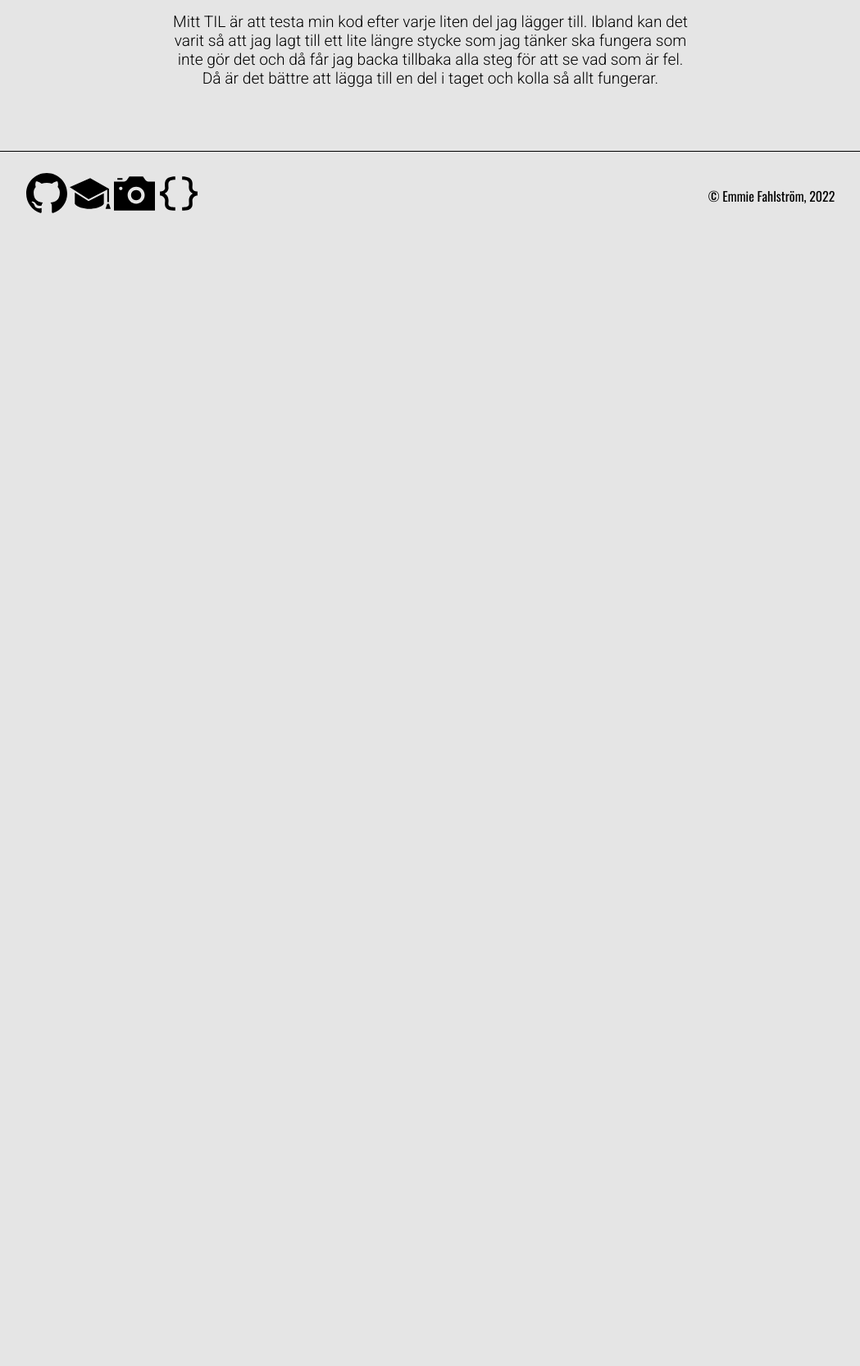
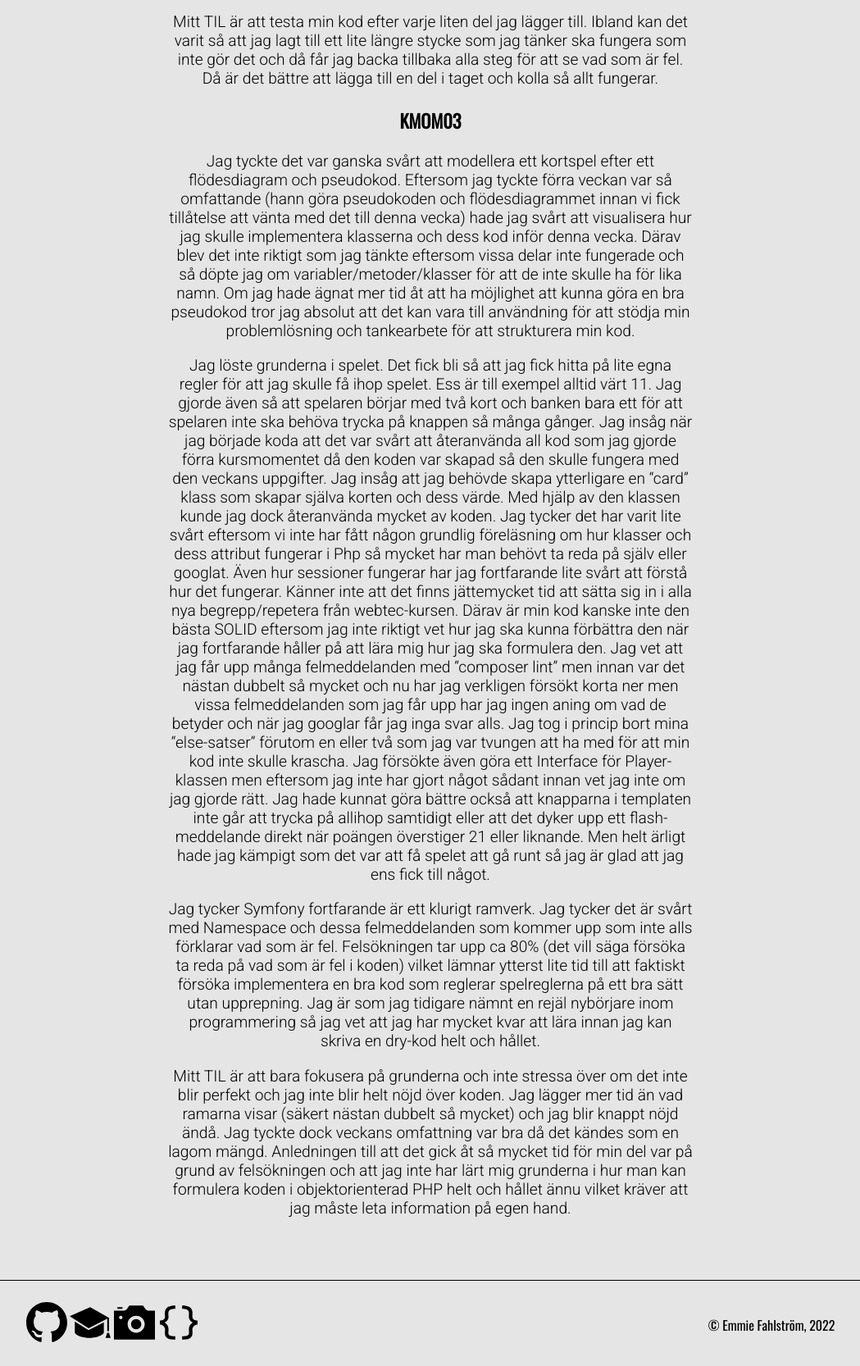
Before and after one commit to emcofa/mvc-report, a Symfony app: template templates/report.html.twig in a window 1280 px wide. Shown: the part 2175-3841 px from the top of the page at 82% size, without its empty margins (115-1164 px from the left). Before the commit the page ends 2435 px from the top, so only its background shows below. Run offline with Twig, Linux system fonts and the light colour scheme; the template is opened without the code that fills it, so the values that code supplies are empty; some libraries are stand-ins or nearby versions.

Commit message:
added report for kmom03

```diff
--- a/templates/report.html.twig
+++ b/templates/report.html.twig
@@ -70,6 +70,48 @@
             till ett lite längre stycke som jag tänker ska fungera som inte gör det och då får jag backa tillbaka alla
             steg för att se vad som är fel. Då är det bättre att lägga till en del i taget och kolla så allt fungerar.
         </p>
+        <h3>KMOM03</h3>
+        <p>Jag tyckte det var ganska svårt att modellera ett kortspel efter ett flödesdiagram och pseudokod. Eftersom
+            jag tyckte förra veckan var så omfattande (hann göra pseudokoden och flödesdiagrammet innan vi fick
+            tillåtelse att vänta med det till denna vecka) hade jag svårt att visualisera hur jag skulle implementera
+            klasserna och dess kod inför denna vecka. Därav blev det inte riktigt som jag tänkte eftersom vissa delar
+            inte fungerade och så döpte jag om variabler/metoder/klasser för att de inte skulle ha för lika namn. Om jag
+            hade ägnat mer tid åt att ha möjlighet att kunna göra en bra pseudokod tror jag absolut att det kan vara
+            till användning för att stödja min problemlösning och tankearbete för att strukturera min kod.</p>
+        <p>Jag löste grunderna i spelet. Det fick bli så att jag fick hitta på lite egna regler för att jag skulle få
+            ihop spelet. Ess är till exempel alltid värt 11. Jag gjorde även så att spelaren börjar med två kort och
+            banken bara ett för att spelaren inte ska behöva trycka på knappen så många gånger. Jag insåg när jag
+            började koda att det var svårt att återanvända all kod som jag gjorde förra kursmomentet då den koden var
+            skapad så den skulle fungera med den veckans uppgifter. Jag insåg att jag behövde skapa ytterligare en
+            “card” klass som skapar själva korten och dess värde. Med hjälp av den klassen kunde jag dock återanvända
+            mycket av koden. Jag tycker det har varit lite svårt eftersom vi inte har fått någon grundlig föreläsning om
+            hur klasser och dess attribut fungerar i Php så mycket har man behövt ta reda på själv eller googlat. Även
+            hur sessioner fungerar har jag fortfarande lite svårt att förstå hur det fungerar. Känner inte att det finns
+            jättemycket tid att sätta sig in i alla nya begrepp/repetera från webtec-kursen. Därav är min kod kanske
+            inte den bästa SOLID eftersom jag inte riktigt vet hur jag ska kunna förbättra den när jag fortfarande
+            håller på att lära mig hur jag ska formulera den. Jag vet att jag får upp många felmeddelanden med “composer
+            lint” men innan var det nästan dubbelt så mycket och nu har jag verkligen försökt korta ner men vissa
+            felmeddelanden som jag får upp har jag ingen aning om vad de betyder och när jag googlar får jag inga svar
+            alls. Jag tog i princip bort mina “else-satser” förutom en eller två som jag var tvungen att ha med för att
+            min kod inte skulle krascha. Jag försökte även göra ett Interface för Player-klassen men eftersom jag inte
+            har gjort något sådant innan vet jag inte om jag gjorde rätt. Jag hade kunnat göra bättre också att
+            knapparna i templaten inte går att trycka på allihop samtidigt eller att det dyker upp ett flash-meddelande
+            direkt när poängen överstiger 21 eller liknande. Men helt ärligt hade jag kämpigt som det var att få spelet
+            att gå runt så jag är glad att jag ens fick till något.</p>
+        <p>
+            Jag tycker Symfony fortfarande är ett klurigt ramverk. Jag tycker det är svårt med Namespace och dessa
+            felmeddelanden som kommer upp som inte alls förklarar vad som är fel. Felsökningen tar upp ca 80% (det vill
+            säga försöka ta reda på vad som är fel i koden) vilket lämnar ytterst lite tid till att faktiskt försöka
+            implementera en bra kod som reglerar spelreglerna på ett bra sätt utan upprepning. Jag är som jag tidigare
+            nämnt en rejäl nybörjare inom programmering så jag vet att jag har mycket kvar att lära innan jag kan skriva
+            en dry-kod helt och hållet.
+        </p>
+        <p>Mitt TIL är att bara fokusera på grunderna och inte stressa över om det inte blir perfekt och jag inte blir
+            helt nöjd över koden. Jag lägger mer tid än vad ramarna visar (säkert nästan dubbelt så mycket) och jag blir
+            knappt nöjd ändå. Jag tyckte dock veckans omfattning var bra då det kändes som en lagom mängd. Anledningen
+            till att det gick åt så mycket tid för min del var på grund av felsökningen och att jag inte har lärt mig
+            grunderna i hur man kan formulera koden i objektorienterad PHP helt och hållet ännu vilket kräver att jag
+            måste leta information på egen hand.</p>
     </div>
 
     {% include 'footer.twig' %}
```
